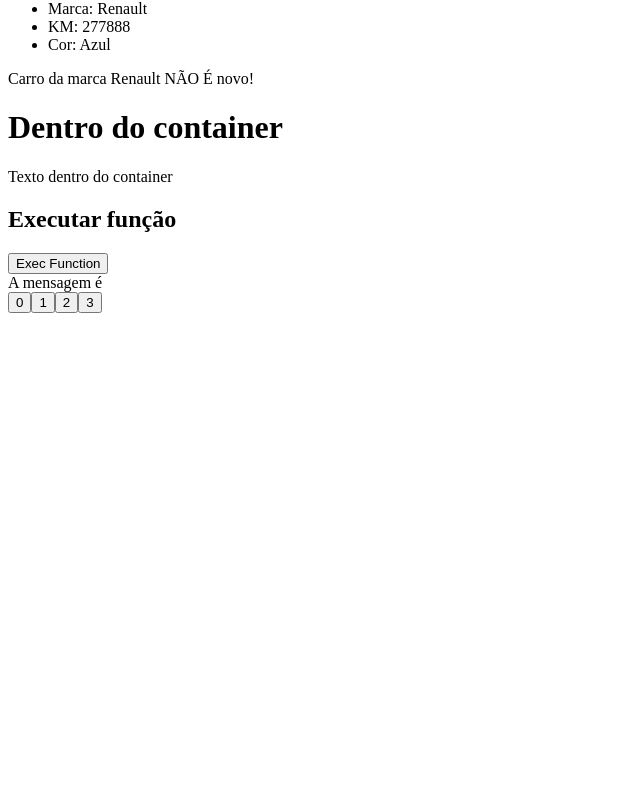
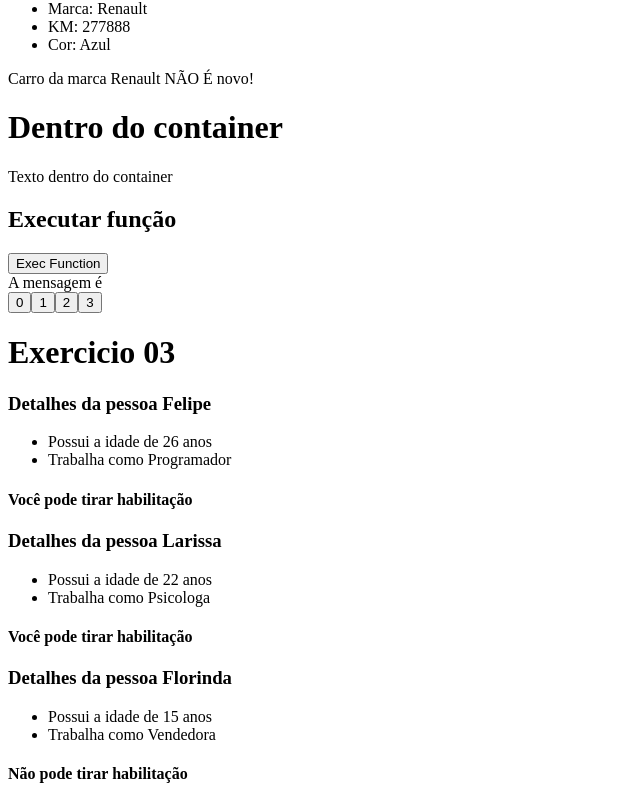
Before and after one commit to felipe-machado-front-end/react-hora-de-codar, a React (Vite) app: page / in a window 1280 px wide. Shown: the part 1886-2690 px from the top of the page, without its empty margins (0-640 px from the left). Before the commit the page ends 2207 px from the top, so only its background shows below. Built offline with nearby package versions, Linux system fonts and the light colour scheme.

Commit message:
Exercicio 03 concluido com sucesso

```diff
--- /dev/null
+++ b/src/components/3_EXERCICIO/MainExerc03.jsx
@@ -0,0 +1,23 @@
+import React from "react";
+import { Pessoas } from "./Pessoas";
+import UserDetails from "./UserDetails";
+
+const MainExerc03 = () => {
+  return (
+    <div>
+      <h1>Exercicio 03</h1>
+      <div>
+        {Pessoas.map(({ id, nome, idade, profissao }) => (
+          <UserDetails
+            key={id}
+            nome={nome}
+            idade={idade}
+            profissao={profissao}
+          />
+        ))}
+      </div>
+    </div>
+  );
+};
+
+export default MainExerc03;
--- /dev/null
+++ b/src/components/3_EXERCICIO/Pessoas.js
@@ -0,0 +1,5 @@
+export const Pessoas = [
+  { id: 1, nome: "Felipe", idade: 26, profissao: "Programador" },
+  { id: 2, nome: "Larissa", idade: 22, profissao: "Psicologa" },
+  { id: 3, nome: "Florinda", idade: 15, profissao: "Vendedora" },
+];
--- /dev/null
+++ b/src/components/3_EXERCICIO/UserDetails.jsx
@@ -0,0 +1,22 @@
+import React from "react";
+
+const UserDetails = ({ nome, idade, profissao }) => {
+  return (
+    <div>
+      <h3>Detalhes da pessoa {nome}</h3>
+      <ul>
+        <li>Possui a idade de {idade} anos</li>
+        <li>Trabalha como {profissao}</li>
+      </ul>
+      <h4>
+        {idade >= 18 ? (
+          <strong>Você pode tirar habilitação</strong>
+        ) : (
+          <strong>Não pode tirar habilitação</strong>
+        )}
+      </h4>
+    </div>
+  );
+};
+
+export default UserDetails;
--- a/src/main.jsx
+++ b/src/main.jsx
@@ -5,11 +5,13 @@ import App from "./App";
 import TemplateExpression from "./components/1-fundamentos/TemplateExpression";
 import UseComponents from "./components/1-fundamentos/UseComponents";
 import { UseComponents2 } from "./components/2-avancando-react/UseComponents2";
+import MainExerc03 from "./components/3_EXERCICIO/MainExerc03";
 
 ReactDOM.render(
   <React.StrictMode>
     <App />
     <UseComponents2 />
+    <MainExerc03 />
   </React.StrictMode>,
   document.getElementById("root")
 );
```
